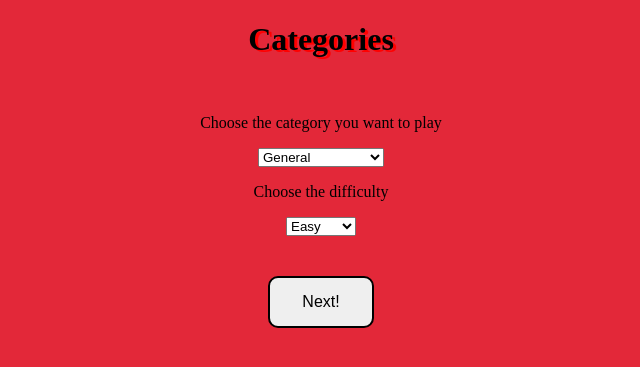
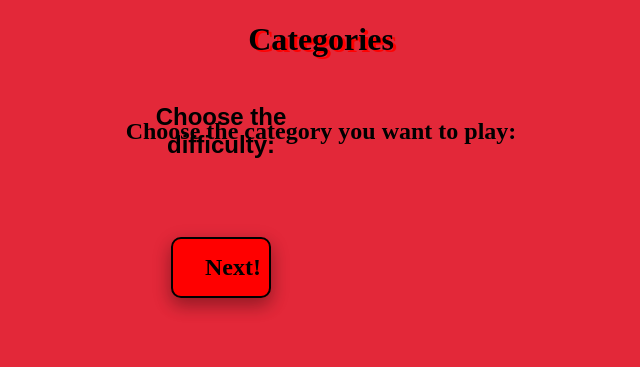
Before and after one commit to Mjnstag/webprogrammeren-project, a Flask app: page /categories in a window 1280 px wide. Shown: the top 367 px of the page, without its empty margins (319-959 px from the left). Run offline with Flask 2, Linux system fonts and the light colour scheme; data that the repository does not hold is empty; some libraries are stand-ins or nearby versions.

Commit message:
Loooooking good

```diff
--- a/static/styles.css
+++ b/static/styles.css
@@ -17,16 +17,37 @@
 }
 
 .button {
-    border-radius: 10px;
+    display: inline-block;
+    cursor: pointer;
     border-style: solid;
     border-color: black;
     padding: 15px 32px;
     text-align: center;
     text-decoration: none;
-    display: inline-block;
     width : 50%;
     font-size: 16px;
     margin: 4px 2px;
+    outline: none;
+    background-color: red;
+    border-radius: 10px;
+    box-shadow: 0 8px 16px 0 rgba(0,0,0,0.2), 0 6px 20px 0 rgba(0,0,0,0.19);
+    font-family: "Times New Roman", Times, serif;
+    color: black;
+    font-weight: bold;
+    font-size: x-large;
+}
+
+.button:active {
+    background-color: orange;
+    border-radius: 10px;
+    border-style: solid;
+    border-color: black;
+    box-shadow: 0 5px #666;
+    transform: translateY(4px);
+    box-shadow: 0 8px 16px 0 rgba(0,0,0,0.2), 0 6px 20px 0 rgba(0,0,0,0.19);
+    font-family: "Times New Roman", Times, serif;
+    font-weight: bold;
+    font-size: x-large;
 }
 
 .button:hover {
@@ -41,18 +62,10 @@
     width : 50%;
     font-size: 16px;
     margin: 4px 2px;
-}
-
-.start-button {
-    border-radius: 10px;
-    border-style: solid;
-    border-color: black;
-    padding: 15px 32px;
-    text-align: center;
-    text-decoration: none;
-    display: inline-block;
-    font-size: 16px;
-    margin: 4px 2px;
+    background-color: orange;
+    font-family: "Times New Roman", Times, serif;
+    font-weight: bold;
+    font-size: x-large;
 }
 
 .hidden {
@@ -121,11 +134,6 @@ div {
     margin-left: -200px;
 }
 
-
-p3 {
-  color: blue;
-}
-
 h1 {
   text-shadow: 3px 2px red;
 }
@@ -133,3 +141,21 @@ h1 {
 serif {
     font-family: "Times New Roman", Times, serif;
 }
+
+.thick {
+  font-weight: bold; text-align: center;
+}
+
+/* The container must be positioned relative: */
+.custom-select {
+  position: relative;
+  font-family: Arial;
+}
+
+.custom-select select {
+  display: none; /*hide original SELECT element: */
+}
+
+.select-selected {
+  background-color: DodgerBlue;
+}
--- a/templates/categories.html
+++ b/templates/categories.html
@@ -8,10 +8,12 @@
     </head>
     <body>
 
-        <h1 style="text-align:center">Categories</h1><br>
-        <p style="text-align:center">Choose the category you want to play</p> <!-- Juiste categorieën toevoegen-->
+        <h1 class="thick" >Categories</h1><br>
+        <h2 class="thick" >Choose the category you want to play:</h2> <!-- Juiste categorieën toevoegen-->
 
-        <form style="text-align:center" action="/categories" method="post">
+
+      <form style="text-align:center" action="/categories" method="post">
+        <div class="custom-select" style="width:200px;">
           <select name="Categories">
             <option value="general">General</option>
             <option value="art">Art</option>
@@ -19,10 +21,11 @@
             <option value="history">History</option>
             <option value="geography">Geography</option>
             <option value="science_nature">Science & Nature</option>
+        </div>
 
   </select>
   <br>
-  <p>Choose the difficulty</p>
+  <h2 class="thick" >Choose the difficulty:</h2>
 
     <form action="/categories" method="post">
       <select name="Difficulty">
@@ -31,7 +34,7 @@
         <option value="hard">Hard</option>
       </select>
       <br><br><br>
-      <button class="start-button" type="submit">Next!</button> <!-- Misschien een uitleg van regels?-->
+      <button class="button" type="submit">Next!</button>
 
 </form>
 <br><br>
--- a/templates/homepage.html
+++ b/templates/homepage.html
@@ -20,7 +20,7 @@
             <div>
 
                   <h1 class="text-center", "serif">Super Trivia</h1>
-                  <h3 style="text-align:center", "serif">Klik <p3> <a href="categories"> hier</a></p3> om het spel te starten</h3>
+                  <h3 style="text-align:center", "serif">Klik <a href="categories"> hier</a> om het spel te starten</h3>
             </div>
         </body>
     </full2>
```
